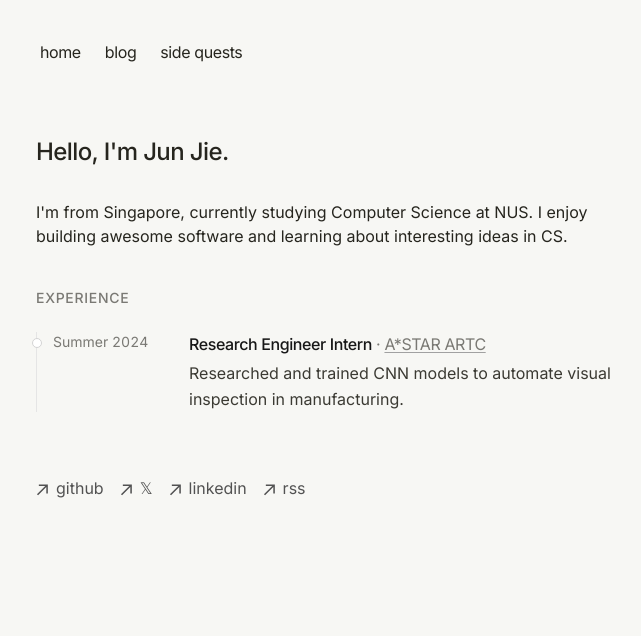
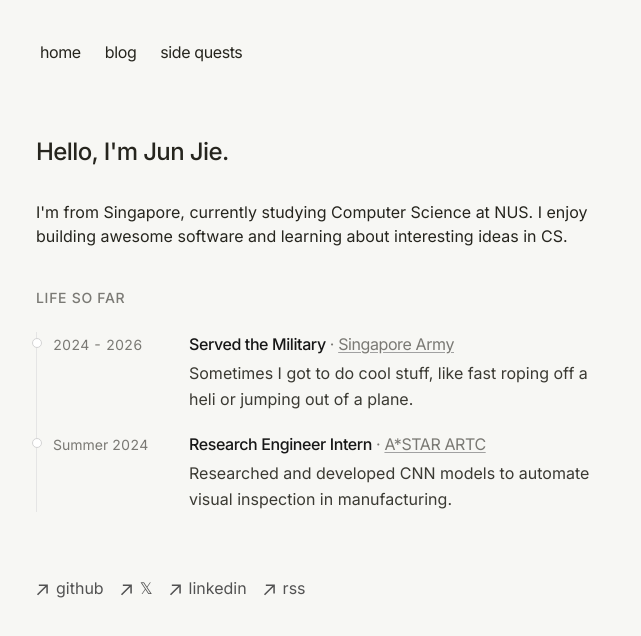
Before and after one commit to junnjiee/website, a Next.js app: page / in a window 1280 px wide. Shown: the top 636 px of the page, without its empty margins (316-957 px from the left). Built offline with nearby package versions, Linux system fonts and the light colour scheme.

Commit message:
experience

```diff
--- a/app/components/experience.tsx
+++ b/app/components/experience.tsx
@@ -10,13 +10,25 @@ type ExperienceItem = {
 
 const experiences: ExperienceItem[] = [
   {
+    period: "2024 - 2026",
+    title: "Served the Military",
+    organisation: "Singapore Army",
+    href: "https://www.army.gov.sg/",
+    description: (
+      <>
+        Sometimes I got to do cool stuff, like fast roping off a heli or jumping
+        out of a plane.
+      </>
+    ),
+  },
+  {
     period: "Summer 2024",
     title: "Research Engineer Intern",
     organisation: "A*STAR ARTC",
     href: "https://www.a-star.edu.sg/artc",
     description: (
       <>
-        Researched and trained CNN models to automate visual inspection in
+        Researched and developed CNN models to automate visual inspection in
         manufacturing.
       </>
     ),
@@ -27,7 +39,7 @@ export function Experience() {
   return (
     <div className="mt-10 space-y-6">
       <h2 className="text-sm font-medium uppercase tracking-wider text-muted">
-        Experience
+        Life so far
       </h2>
       <div className="space-y-5 border-l border-neutral-200 pl-4 dark:border-neutral-800">
         {experiences.map((experience) => (
@@ -36,7 +48,7 @@ export function Experience() {
             className="relative"
           >
             <div className="absolute -left-[21px] top-1.5 h-2.5 w-2.5 rounded-full border border-neutral-300 bg-white dark:border-neutral-700 dark:bg-neutral-950" />
-            <div className="flex flex-col gap-1 md:flex-row md:gap-4">
+            <div className="flex flex-col gap-1 md:flex-row md:items-baseline md:gap-4">
               <p className="shrink-0 text-sm tabular-nums text-muted md:w-[120px]">
                 {experience.period}
               </p>
@@ -45,10 +57,7 @@ export function Experience() {
                   {experience.title}
                   {experience.organisation && (
                     <>
-                      <span className="font-normal text-muted">
-                        {" "}
-                        ·{" "}
-                      </span>
+                      <span className="font-normal text-muted"> · </span>
                       <a
                         href={experience.href}
                         target="_blank"
```
